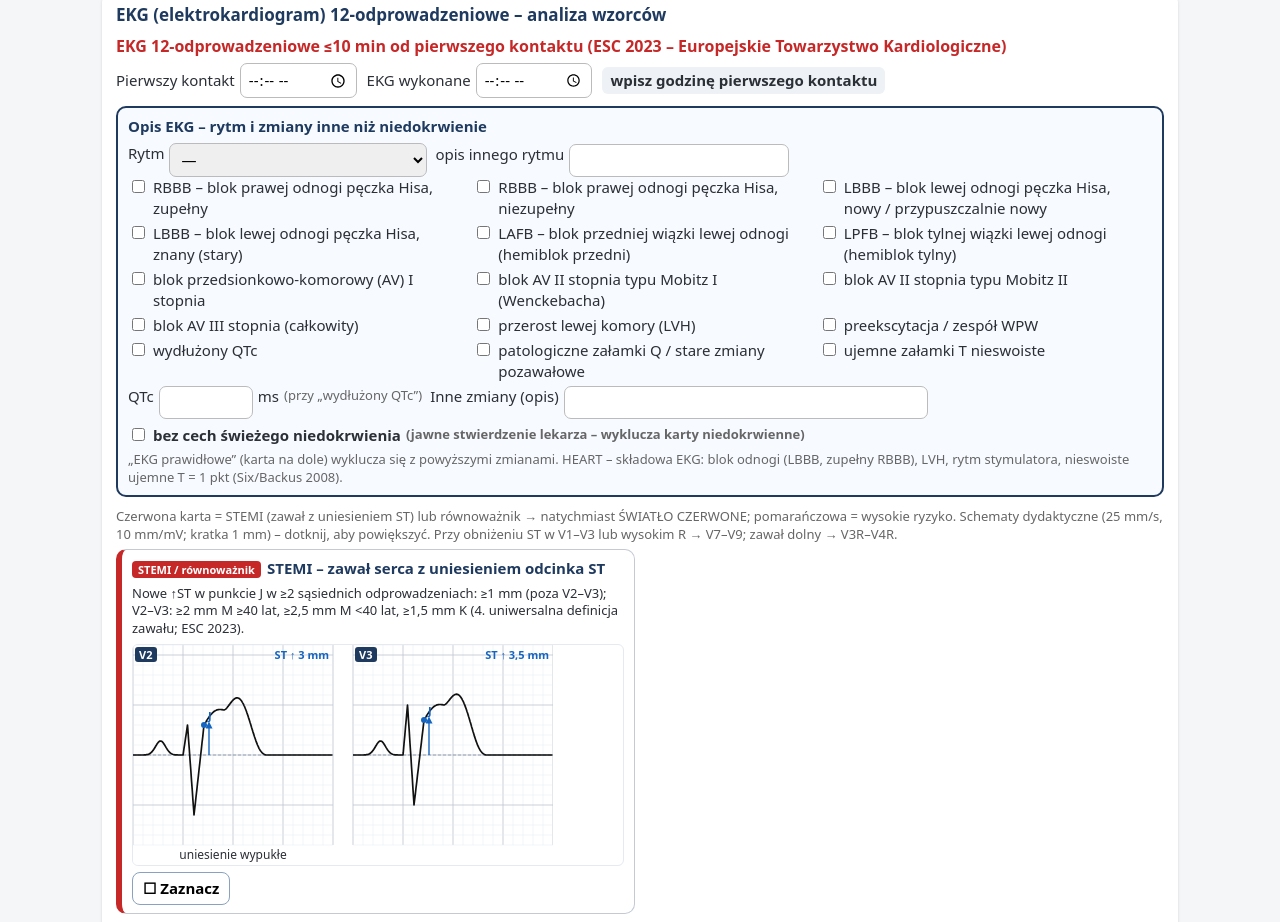
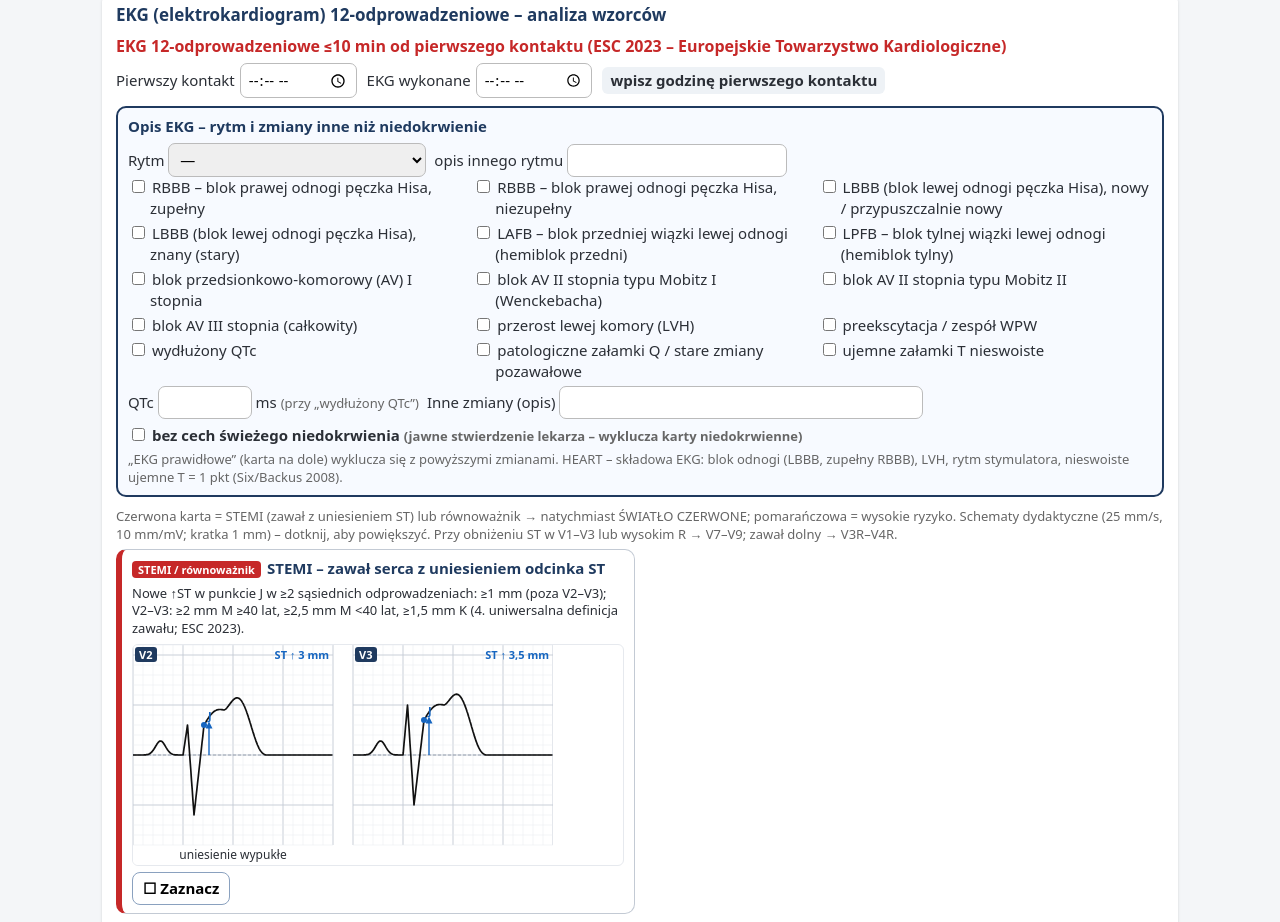
Before and after one commit to j736107-beep/asor-podglad-52, a plain HTML site: page mod/troponina/index.html in a window 1280 px wide. Shown: the part 1450-2372 px from the top of the page. Drawn offline with Linux system fonts and the light colour scheme.

Commit message:
OZW: układ etykiet EKG (LBBB bez podwójnego rozwinięcia), SW asor-v52-fix18a

```diff
--- a/about.js
+++ b/about.js
@@ -67,7 +67,7 @@ function infoHtml(){var mods=menuMods().map(function(m){return esc(m.name);}).jo
  '<div class="box"><h3>Zakres</h3><p>'+mods+'.</p><p class="mut">Działa offline (Service Worker); dane zapisywane tylko w tej przeglądarce. Dane nie są przesyłane do systemu szpitalnego.</p></div>'+
  '<div class="box orange"><h3>Ograniczenia</h3><ul><li>Brak walidacji klinicznej całego produktu; testy automatyczne są techniczne (także przypadki kliniczne liczone ręcznie – to nie walidacja).</li><li>Wartości oznaczone „DO DECYZJI LEKARZA” / „ROBOCZE – ustalić lokalnie” wymagają decyzji lekarza lub procedury szpitala.</li><li>Rozbieżności ChPL ↔ wytyczne są pokazywane, nie rozstrzygane (np. INR przed alteplazą, bolus 3% NaCl, receptura noradrenaliny 80 µg/ml).</li><li>Obszary katalogu bez modułu: resuscytacja, NIV/HFNO, POCUS (źródła przypisane, brak kalkulatora).</li></ul></div>'+
  '<div class="box"><h3>Zmiany w wersji '+VERSION+'</h3><ul>'+
-  '<li><b>5.2 (testowa, 19.11.2026 – OZW / troponina, wydruk):</b> wydruk modułu i wkład do raportu zbiorczego zawierają wyłącznie pola wypełnione przez lekarza (TAK, zaznaczone zmiany EKG, wpisane troponiny); skale (HEART, EDACS) tylko z kompletu danych; na końcu wnioski (konsultacja kardiologiczna / hospitalizacja / możliwy wypis). EKG: rytm i zmiany inne niż niedokrwienie (RBBB, LBBB nowy/znany, hemibloki, bloki AV, AF/AFL, LVH, WPW, QTc, stymulator, stare Q, nieswoiste T, opis) oraz „bez cech świeżego niedokrwienia”; „EKG prawidłowe” wyklucza się z anomaliami. Telefony: Torakochirurgia Zakopane – wew. 160 (dyżurka, dr Czajkowski) i 186 (oddziałowa). SW asor-v52-fix18.</li>'+
+  '<li><b>5.2 (testowa, 19.11.2026 – OZW / troponina, wydruk):</b> wydruk modułu i wkład do raportu zbiorczego zawierają wyłącznie pola wypełnione przez lekarza (TAK, zaznaczone zmiany EKG, wpisane troponiny); skale (HEART, EDACS) tylko z kompletu danych; na końcu wnioski (konsultacja kardiologiczna / hospitalizacja / możliwy wypis). EKG: rytm i zmiany inne niż niedokrwienie (RBBB, LBBB nowy/znany, hemibloki, bloki AV, AF/AFL, LVH, WPW, QTc, stymulator, stare Q, nieswoiste T, opis) oraz „bez cech świeżego niedokrwienia”; „EKG prawidłowe” wyklucza się z anomaliami. Telefony: Torakochirurgia Zakopane – wew. 160 (dyżurka, dr Czajkowski) i 186 (oddziałowa). SW asor-v52-fix18 / fix18a (układ etykiet EKG).</li>'+
   '<li><b>5.2 (testowa, 13.11.2026 – OIOM Limanowa):</b> do istniejącego wpisu „Limanowa – OIOM” dopisany numer dyżurki lekarskiej 18 330 17 36 (standard lokalny, podany przez lekarza); dotychczasowy 18 330 17 37 zostaje. SW asor-v52-fix17.</li>'+
   '<li><b>5.2 (testowa, 12.11.2026 – raport zbiorczy):</b> do raportu i wydruku trafiają tylko panele faktycznie użyte u tego pacjenta (minimum: 2 pola kliniczne lub istotny tekst / Analizuj); nieużywane, domyślne i pozostałości po poprzednim pacjencie nie są analizowane ani dołączane. „Następny pacjent” czyści stan użycia. Po Analizuj raport zawiera odczyt Forrest i plan PPI (zapis selectów). SW asor-v52-fix16.</li>'+
   '<li><b>5.2 (testowa, 12.11.2026 – gastroskopia w krwawieniu z górnego odcinka PP):</b> zakładka „Wynik gastroskopii”: wklejenie opisu, parser deterministyczny (Forrest, hemostaza, dyktando PL), plan PPI wg ESGE 2021 / ACG 2021 / Barkun 2019 i receptury lokalnej pompy (80 mg/20 ml = 4 mg/ml, 8 mg/h = 2 ml/h). SW asor-v52-fix14.</li>'+
--- a/calc/trop.js
+++ b/calc/trop.js
@@ -39,8 +39,8 @@ var RHY={sin:'rytm zatokowy',af:'migotanie przedsionków (AF)',afl:'trzepotanie
 var FIND=[
  ['rbbbC','RBBB – blok prawej odnogi pęczka Hisa, zupełny',1],
  ['rbbbI','RBBB – blok prawej odnogi pęczka Hisa, niezupełny',0],
- ['lbbbN','LBBB – blok lewej odnogi pęczka Hisa, nowy / przypuszczalnie nowy',1],
- ['lbbbK','LBBB – blok lewej odnogi pęczka Hisa, znany (stary)',1],
+ ['lbbbN','LBBB (blok lewej odnogi pęczka Hisa), nowy / przypuszczalnie nowy',1],
+ ['lbbbK','LBBB (blok lewej odnogi pęczka Hisa), znany (stary)',1],
  ['lafb','LAFB – blok przedniej wiązki lewej odnogi (hemiblok przedni)',0],
  ['lpfb','LPFB – blok tylnej wiązki lewej odnogi (hemiblok tylny)',0],
  ['avb1','blok przedsionkowo-komorowy (AV) I stopnia',0],
--- a/mod/troponina/index.html
+++ b/mod/troponina/index.html
@@ -34,7 +34,7 @@ button.on{background:#1565c0;color:#fff;border-color:#1565c0}button.no.on{backgr
 table{border-collapse:collapse;width:100%}td,th{border:1px solid #ddd;padding:4px 6px;font-size:13px;text-align:left}
 .grid2{display:grid;grid-template-columns:1fr 1fr;gap:10px}@media(max-width:800px){.grid2{grid-template-columns:1fr}}
 #pr{display:none}
-#ecgx{border:2px solid #1f3a5f;border-radius:10px;padding:8px 10px;margin:0 0 10px;background:#f7faff}#ecgx h3{margin:0 0 6px;color:#1f3a5f;font-size:15px}#ecgx .fx{display:grid;grid-template-columns:repeat(auto-fill,minmax(300px,1fr));gap:4px 12px}#ecgx label{align-items:flex-start}#ecgx .neg{margin-top:6px;font-weight:700}
+#ecgx{border:2px solid #1f3a5f;border-radius:10px;padding:8px 10px;margin:0 0 10px;background:#f7faff}#ecgx h3{margin:0 0 6px;color:#1f3a5f;font-size:15px}#ecgx .fx{display:grid;grid-template-columns:repeat(auto-fill,minmax(300px,1fr));gap:4px 12px}#ecgx label{display:block}#ecgx .fx label{padding-left:22px;text-indent:-22px}#ecgx .neg{margin-top:6px;font-weight:700}
 @media print{body{background:#fff}header,main,#flash{display:none!important}#pr{display:block;font:11.5px/1.35 Arial,sans-serif;color:#000}
 #pr h1{font-size:16px;margin:0 0 4px}#pr .box{border:1.5px solid #000;padding:6px;margin:6px 0}#pr td{font-size:11px}@page{size:A4;margin:13mm}}
 </style></head><body>
```
Also changed, not shown: sw.js (+1 -1 lines), 1 other file.
